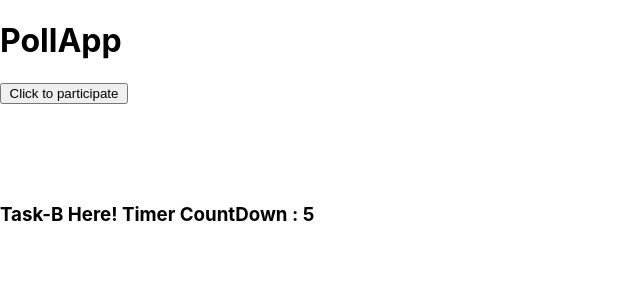
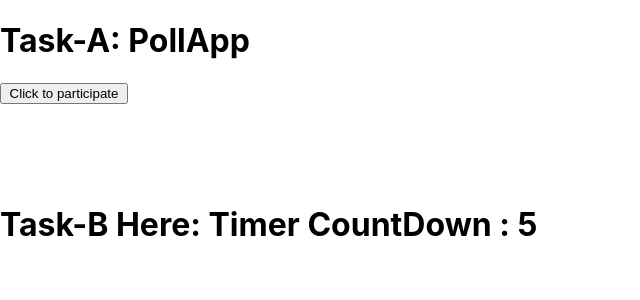
Before and after one commit to Mujtaba240/EAD_MID, a React (Create React App) app: page / in a window 1280 px wide. Shown: the top 300 px of the page, without its empty margins (0-640 px from the left). Built offline with nearby package versions, Linux system fonts and the light colour scheme.

Commit message:
Add App Commit2

```diff
--- a/src/App.js
+++ b/src/App.js
@@ -11,7 +11,7 @@ function App() {
   }
   return (
     <div className='App'>
-    <h1>PollApp</h1>
+    <h1>Task-A:  PollApp</h1>
     <button onClick={Participate}>Click to participate</button>
     <br/>
      {isParticipation && <PollDisplay/>}
--- a/src/TaskB/Timer.js
+++ b/src/TaskB/Timer.js
@@ -23,10 +23,10 @@ useEffect(()=>{
     }
 })
 return(<>
-        <h3>
-        Task-B Here!
+        <h1>
+        Task-B Here:
         {message } {count && count>0 ? count : ""}
-    </h3>
+    </h1>
 </>)
 }
 
```
